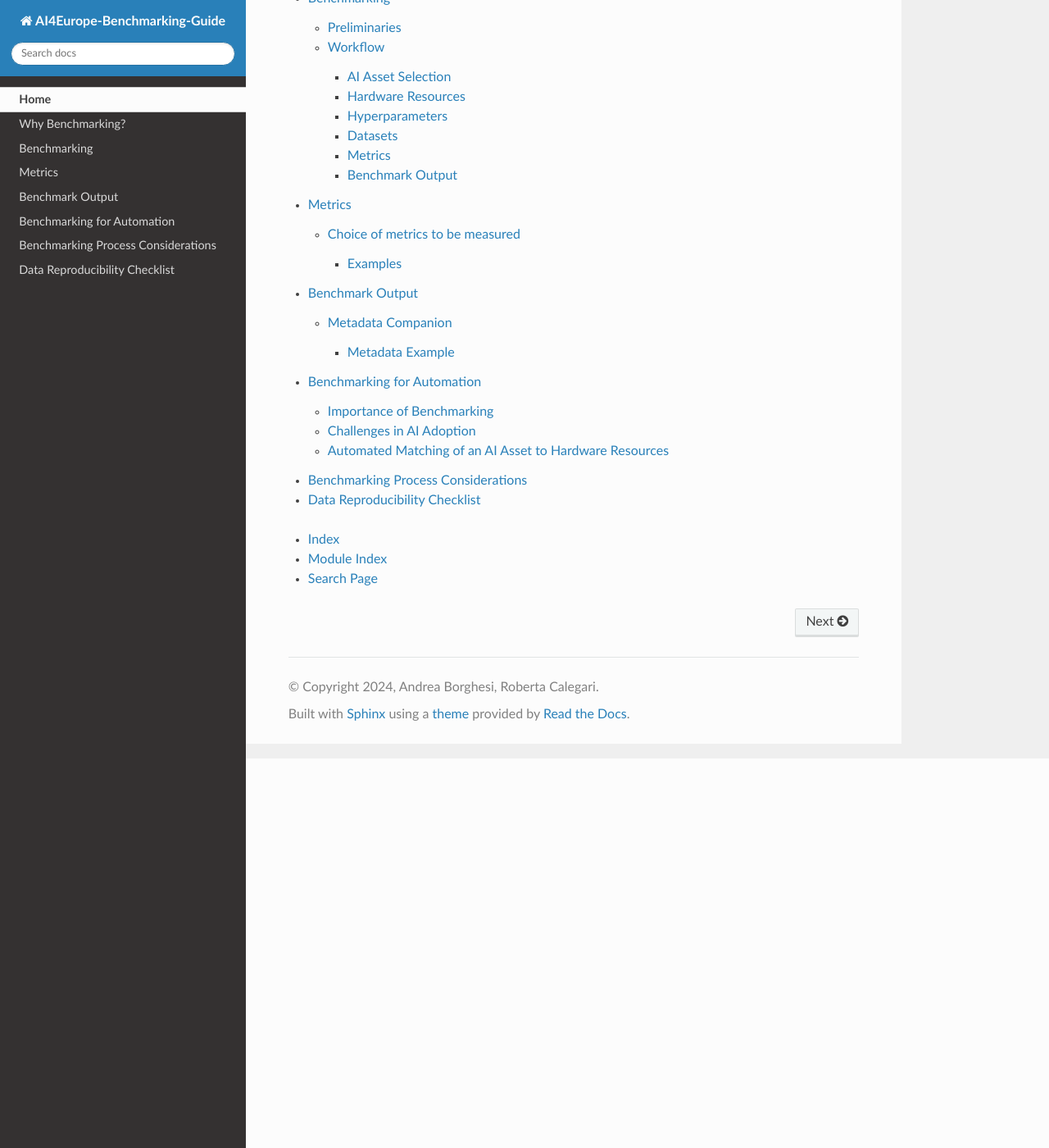
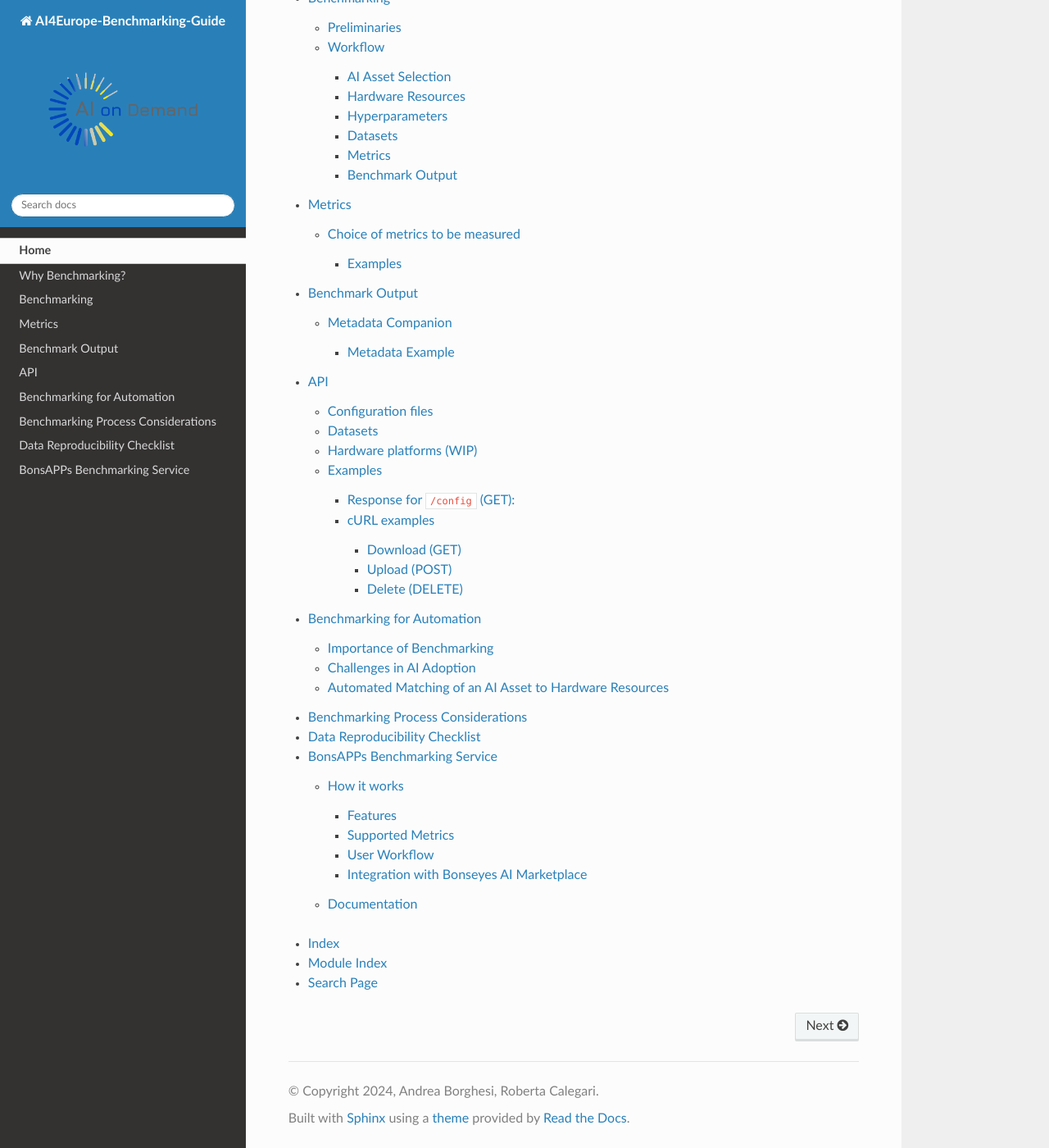
Before and after one commit to AndreaBorghesiUnibo/ai4europe_benchmark_guide, a Sphinx documentation site: the page built from docs/source/index.rst, in a window 1280 px wide and 1400 px high, scrolled down 475 px. Shown: the whole window at 82% size. Built offline with Sphinx 7.4.7 and the Read the Docs theme 3.1.0, drawn with Linux system fonts in a browser that asks for light colours; some of the changed lines change nothing that is shown.

Commit message:
added AIoD logo and BonsAPPS doc

````diff
--- /dev/null
+++ b/docs/source/bonsapps.md
@@ -0,0 +1,99 @@
+# BonsAPPs Benchmarking Service
+
+
+BonsAPPs is a service layer offering a series of modular services — such as
+experimentation, model compression, optimisation, benchmarking, and deployment
+on hardware and security that will increase AI usage among enterprises and small
+and medium-sized enterprises (SMEs), which currently lack internal innovation
+capabilities.
+
+![BonsAPPs](./img/bonsapps.png)
+
+ This platform primarily supports SMEs and non-tech users, helping them adopt
+and optimize AI-driven solutions tailored to edge applications like healthcare,
+robotics, and manufacturing.
+
+(bonsapps_how)=
+## How it works
+
+The [benchmarking](https://bonsapps.eu/how-it-works/) component specifically
+aids in assessing and comparing AI models in various edge scenarios. By
+providing structured, reusable tools and resources, BonsAPPs simplifies the
+model testing phase, allowing developers to evaluate AI performance under
+real-world constraints like low latency and power requirements. This setup
+fosters accessible, efficient AI model deployment, catering to sectors with
+strict operational demands and advancing Europe’s AI adoption and
+competitiveness in edge computing.
+
+### Features
+
+- Model Evaluation: Allows thorough assessment of AI models across key metrics,
+  including latency, accuracy, and resource consumption.
+    - Edge-Specific Performance Metrics: Benchmarks models based on edge
+      deployment needs, including processing speed, energy efficiency, and
+memory usage, making it ideal for applications in fields like healthcare and
+robotics.
+    - Deployment Scenarios: Offers pre-configured benchmarking environments that
+      replicate typical edge computing setups, giving accurate insights into
+real-world model performance.
+
+### Supported Metrics
+
+- Accuracy: Evaluates the predictive correctness of models.
+- Latency: Measures the response time of the model when deployed at the edge.
+- Resource Consumption: Tracks CPU, GPU, and memory usage, allowing users to
+  optimize models for devices with limited computational resources.
+
+### User Workflow
+
+- Upload Model: Users can upload models directly to the BonsAPPs platform or
+  select one from the Bonseyes AI Marketplace.
+- Select Benchmark Parameters: Configure benchmarks based on desired edge
+  application requirements, such as latency thresholds, target devices, or
+performance metrics.
+- Run Benchmark: Initiates the benchmarking process, utilizing the BonsAPPs
+  infrastructure to perform tests under pre-set configurations.
+- Review Results: Provides a comprehensive report on model performance,
+  highlighting strengths and areas for improvement in the context of edge
+computing needs.
+
+### Integration with Bonseyes AI Marketplace
+
+The benchmarking component is fully integrated with the Bonseyes AI Marketplace
+(BMP), allowing users to benchmark models available in the marketplace or those
+uploaded by third parties. This integration streamlines model selection,
+testing, and deployment processes.
+
+
+(bonsapps_doc)=
+## Documentation
+
+The documentation and the developers guidelines can be found at the following
+link: [docs](https://bonseyes.gitlab.io/bonseyes-cli/pages/user_guides/ai_app_index.html)
+
+Below, a snippet of example usage is provided. This structure highlights the
+features and workflow of the BonsAPPs benchmarking component, tailored for
+developers looking to assess and optimize AI models for real-world edge
+computing applications.
+
+```python
+# Sample code snippet for initiating a benchmarking session on BonsAPPs platform
+
+import bonsapps
+
+# Load model from BMP
+model = bonsapps.load_model("edge_model_01")
+
+# Set benchmarking parameters
+benchmark_params = {
+    "latency": "<10ms",
+    "accuracy_threshold": "95%",
+    "device": "Edge-TPU"
+}
+
+# Run benchmark
+results = bonsapps.run_benchmark(model, benchmark_params)
+
+# Display results
+print(results)
+```
--- a/docs/source/conf.py
+++ b/docs/source/conf.py
@@ -26,3 +26,5 @@ exclude_patterns = []
 
 html_theme = "sphinx_rtd_theme"
 html_static_path = ['_static']
+
+html_logo = "_static/Main_logo_RGB_colors.png"
--- a/docs/source/index.rst
+++ b/docs/source/index.rst
@@ -19,9 +19,11 @@ Contents
     benchmarking_process.md
     metrics.md
     output.md
+    api_example.md
     automation_enabled_by_benchmarking.md
     considerations.md
     reproducibility_checklist.md
+    bonsapps.md
 
 * :ref:`genindex`
 * :ref:`modindex`
````
Also changed, not shown: docs/source/_static/Main_logo_RGB_colors.png (added), docs/source/_static/Main_logo_RGB_monochromatic_black.png (added), docs/source/_static/Main_logo_claim_RGB_colors.png (added), docs/source/_static/Main_logo_claim_RGB_monochromatic_black.png (added), docs/source/img/bonsapps.png (added).
